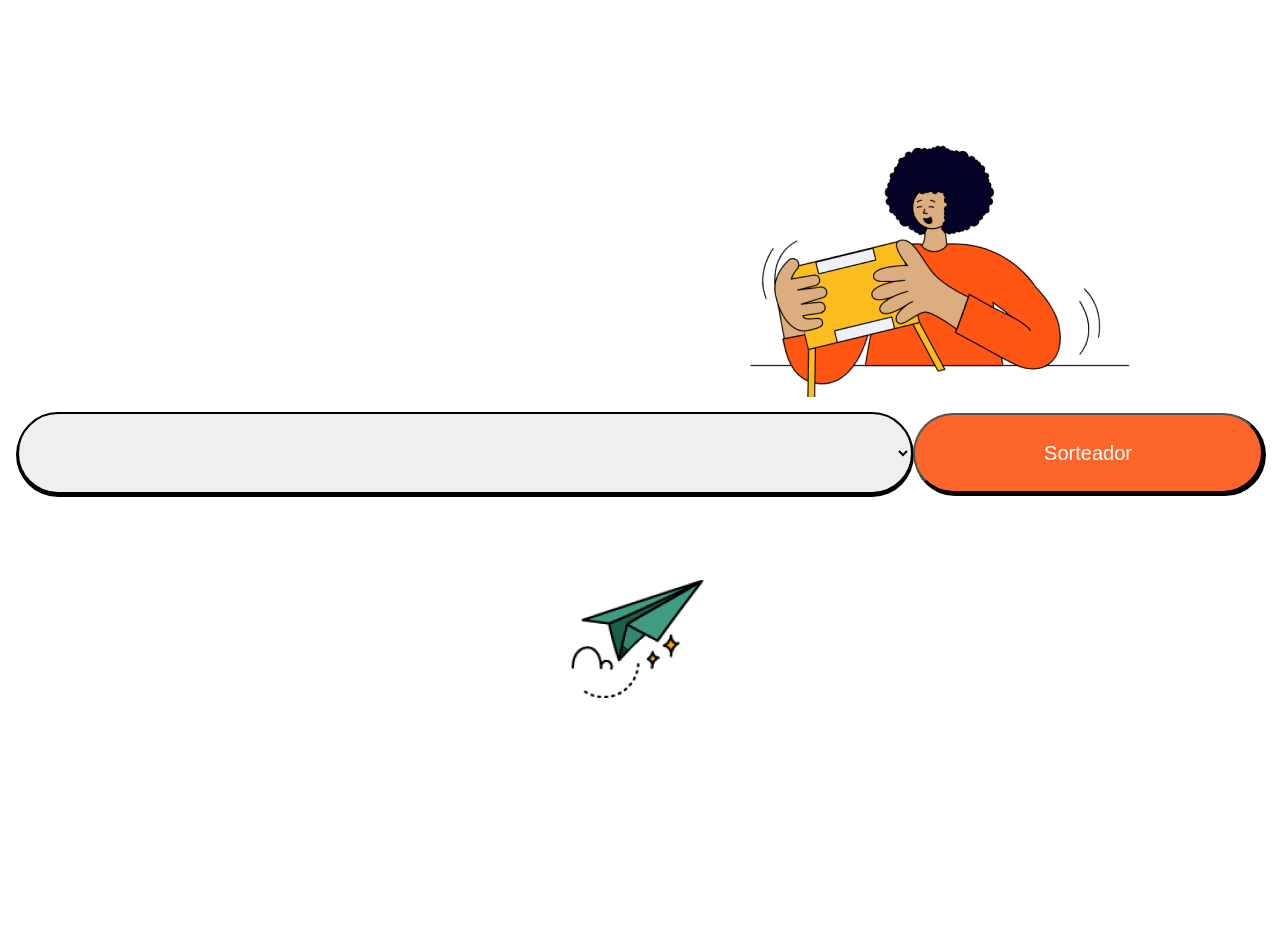
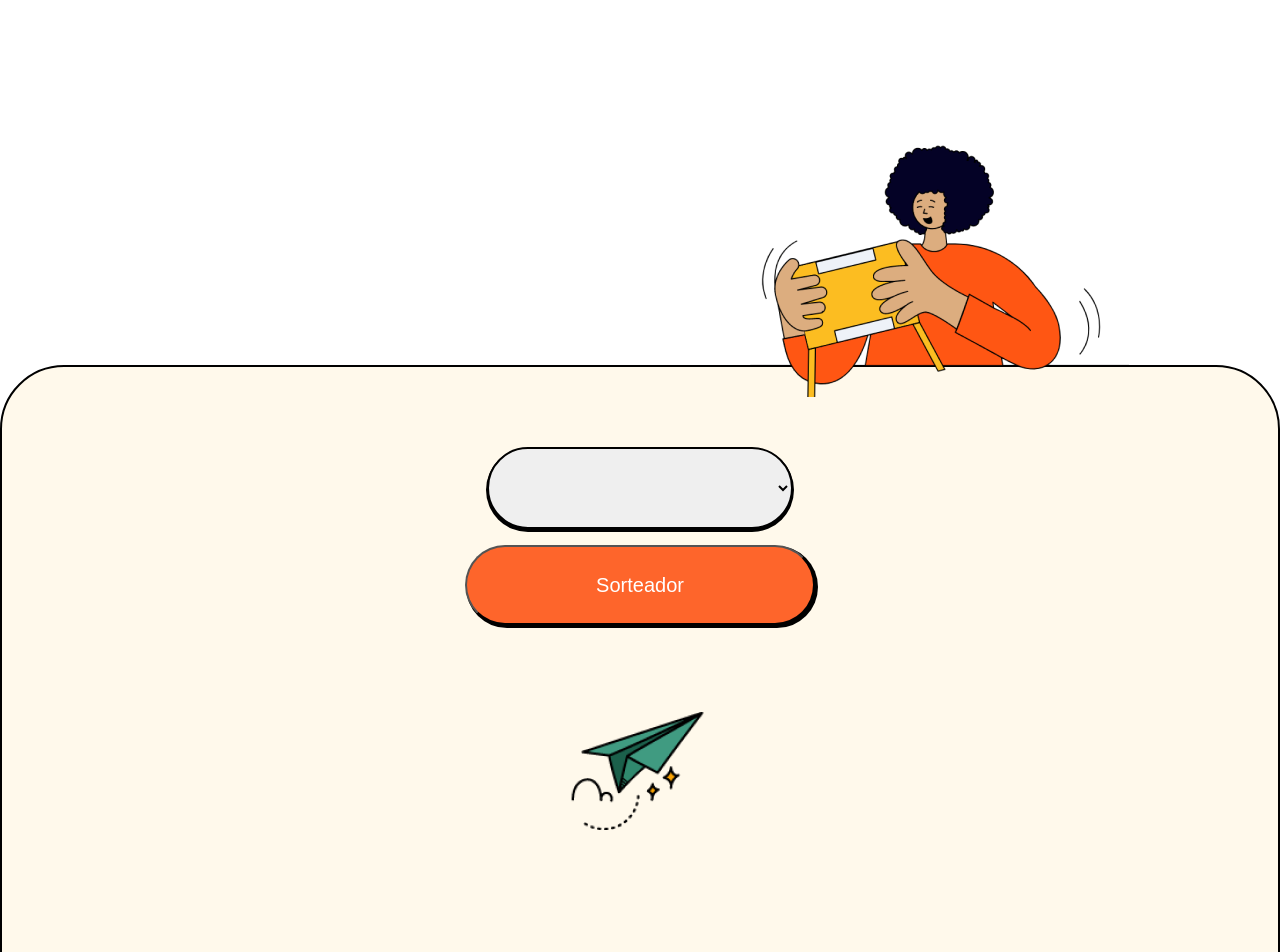
Before and after one commit to YuriCF1/Proj.Study-Jest-Test, a React (Create React App) app in the folder sorteador-amigo-secreto/: page /sorteio in a window 1280 px wide. Shown: the top 952 px of the page. Before the commit the page ends 800 px from the top, so only its background shows below. Built offline with nearby package versions, Linux system fonts and the light colour scheme.

Commit message:
Setting card component and html

```diff
--- a/sorteador-amigo-secreto/src/Paginas/Sorteio.tsx
+++ b/sorteador-amigo-secreto/src/Paginas/Sorteio.tsx
@@ -3,6 +3,7 @@ import { useListaDeParticipantes } from "../state/hooks/useListaDeParticipantes"
 import { useResultadoDoSorteio } from "../state/hooks/useResultadoDoSorteio";
 
 import "./Sorteio.css";
+import Card from "../components/Card";
 
 const Sorteio = () => {
   const [participanteDaVez, setParticipanteDaVez] = useState("");
@@ -20,7 +21,8 @@ const Sorteio = () => {
   };
 
   return (
-    <section>
+    <Card>
+      <section className="sorteio">
         <form onSubmit={sortear}>
           <select
             required
@@ -34,9 +36,13 @@ const Sorteio = () => {
               <option key={participante}>{participante}</option>
             ))}
           </select>
-        <button className={"botao-sortear"}>Sorteador</button>
+          <button className="botao-sortear">Sorteador</button>
         </form>
-      {amigoSecreto && <p role="alert">{amigoSecreto}</p>}
+        {amigoSecreto && (
+          <p role="alert" className="resultado">
+            {amigoSecreto}
+          </p>
+        )}
         <footer className="sorteio">
           <img
             src="./img/aviao.png"
@@ -45,6 +51,7 @@ const Sorteio = () => {
           />
         </footer>
       </section>
+    </Card>
   );
 };
 
```
Lines whose indentation alone changed are shown as unchanged.
